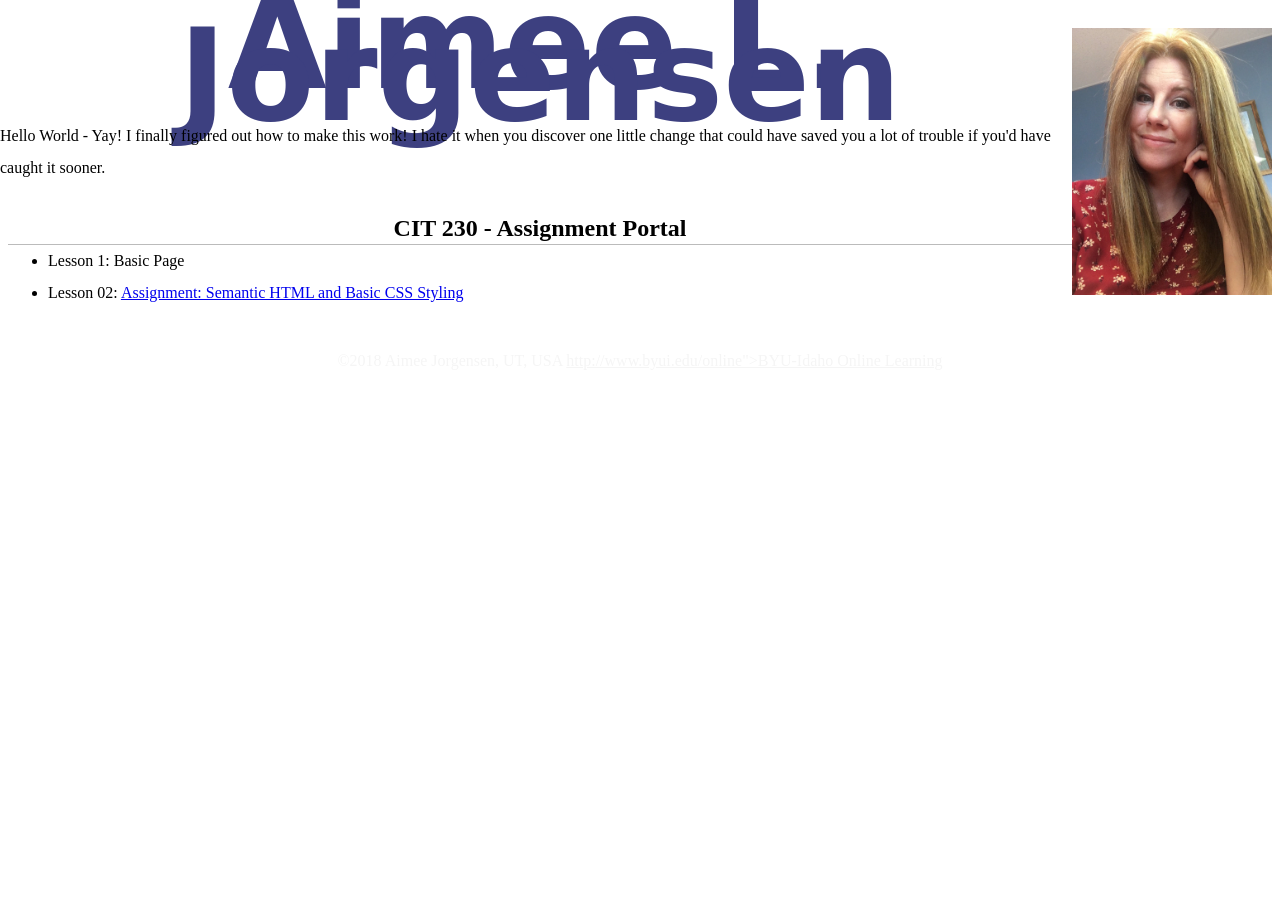
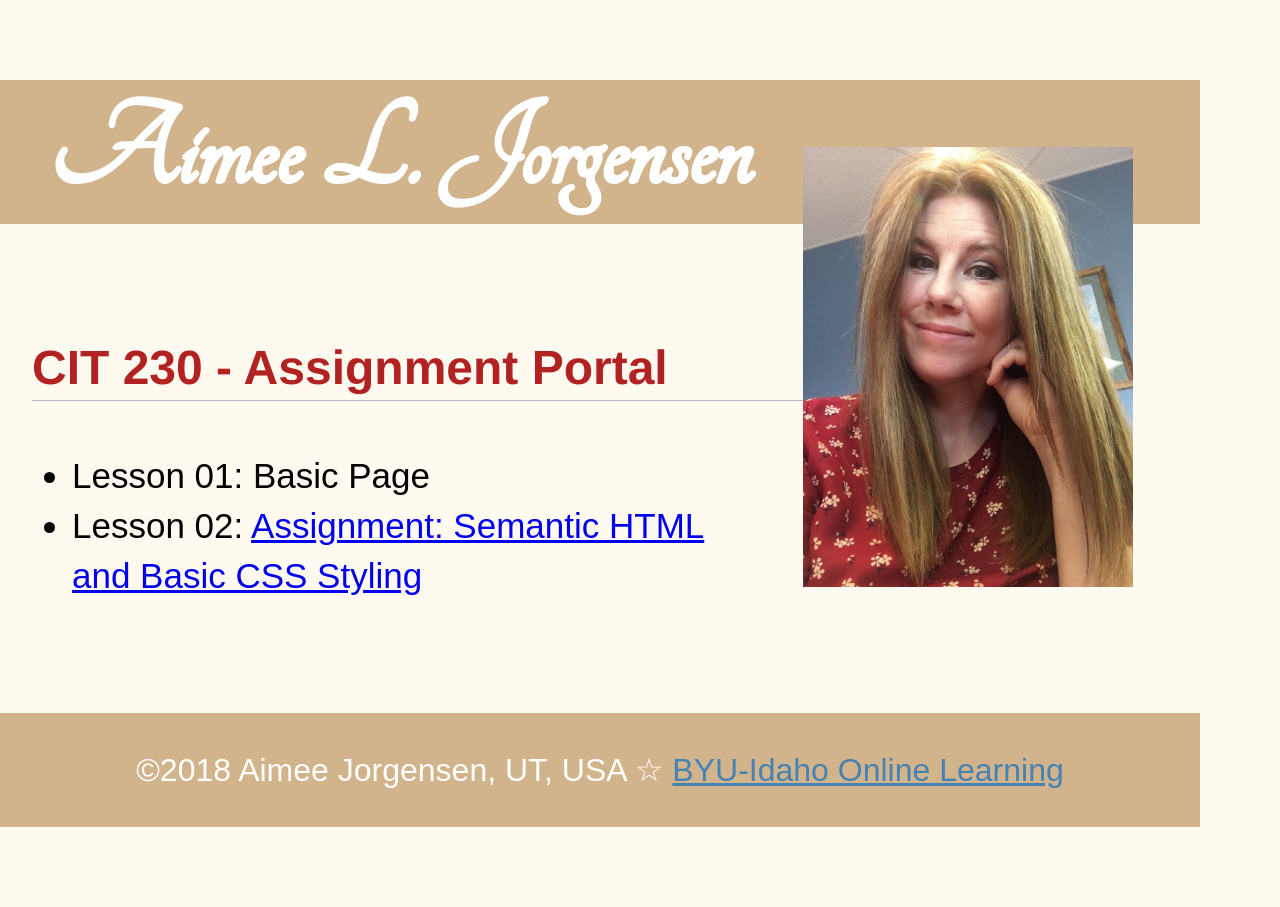
Before and after one commit to ajorgensen5/ajorgensen5.github.io, a PHP site: page / in a window 1280 px wide. Before the commit the page ends 302 px from the top, so only its background shows below. Run offline with PHP 8.4, Linux system fonts and the light colour scheme.

Commit message:
major changes

```diff
--- a/index.html
+++ b/index.html
@@ -6,6 +6,7 @@
 	       <title>Aimee L. Jorgensen | CIT-130 Assignment Portal | BYU-Idaho</title>
         <meta name="description" content="Assignment portal page for Aimee Jorgensen in CIT 230: Web Frontend Development at Brigham Young University-Idaho. ">
         <link rel="stylesheet" href="styles/main.css">
+        <link href="https://fonts.googleapis.com/css?family=Tangerine" rel="stylesheet">
 
 	</head>
 	<body>
@@ -14,37 +15,21 @@
             <h1>Aimee L. Jorgensen</h1>
         </header>
         <nav>
-        <p>Hello World - Yay!  I finally figured out how to make this work! I hate it when you discover one little change that could have saved you a lot of trouble if you'd have caught it sooner.</p>
+
             <!-- future main menu -->
         </nav>
         <main>
             <h2>CIT 230 - Assignment Portal</h2>
+            <br>
                 <ul>
-                <li>Lesson 1: Basic Page</li>
+                <li>Lesson 01: Basic Page</li>
                 <li>Lesson 02: <a href="#">Assignment: Semantic HTML and Basic CSS Styling</a></li></ul>
         </main>
         <footer>
             &copy;2018 Aimee Jorgensen, UT, USA
-            <a href="http://www.byui.edu/online">http://www.byui.edu/online">BYU-Idaho Online Learning</a>
+            &star;
+            <a href="http://www.byui.edu/online>http://www.byui.edu/online">BYU-Idaho Online Learning</a>
         </footer>
 
 	</body>
 </html>
-
-
-<!--google fonts>
-<html>
-  <head>
-    <link rel="stylesheet"
-          href="https://fonts.googleapis.com/css?family=Tangerine">
-    <style>
-      body {
-        font-family: 'Tangerine', serif;
-        font-size: 48px;
-      }
-    </style>
-  </head>
-  <body>
-    <div>Making the Web Beautiful!</div>
-  </body>
-</html>
--- a/styles/main.css
+++ b/styles/main.css
@@ -1,46 +1,62 @@
-/* CIT 230 - Assignment Portal CSS Template */
-/* You may use #HEX or color names */
+
 
 /* * is a wildcard referring to all elements. */
 * { margin: 0; box-sizing: border-box; }
 
 body {
-    font-size: 16px;
-    line-height: 32px;
-    font-family: /* Ubuntu, sans-serif */;
-    color: /* #xxxxxx */;
+    font-size: 35px;
+    line-height: 50px;
+    font-family: Ubuntu, sans-serif;
+    color: black;
+    max-width: 1200px;
+    background-color: floralwhite;
+
+
+
 }
 
 h1 {
     font-size: 8rem;
-    font-family: Allura, cursive;
-    color: #3D4080;
+    font-family: 'Tangerine', cursive;
+    color: #fff;
+    line-height: 80px;
+
+
 }
 
 h2 {
-    font-size: /* x.xrem */;
-    text-align: center;
+    font-size: 3rem;
+    line-height: 4rem;
+    text-align: left;
     border-bottom: 1px solid #bbb;
+    font-family: Helvetica, sans-serif;
+    color: firebrick;
+    margin-right: 1em;
 }
 
 header, main, footer {
-    margin: 1.25rem auto;
-    padding: .5rem;
-    max-width: /* xxxpx (px = pixel is a unit of measure)  */;
+    margin: 5rem auto;
+    padding: 2rem;
+    max-width: 1200px;
 }
 
 header, footer, footer a {
     text-align: center;
-    background-color: /* */;
-    color: whitesmoke;
+    background-color: tan;
+    color: steelblue;
 }
 
 header img {
-    width: /*  */;
+    width: 400px;
     height: auto;
     float: right;
+    padding: 1em;
+
 }
 
 footer {
-    font-size: /* smaller */;
+    font-size: 2rem;
+    color: white;
+    max-width: 1200px;
+
 }
```
Also changed, not shown: basicpage.html (deleted, +0 -29 lines).
